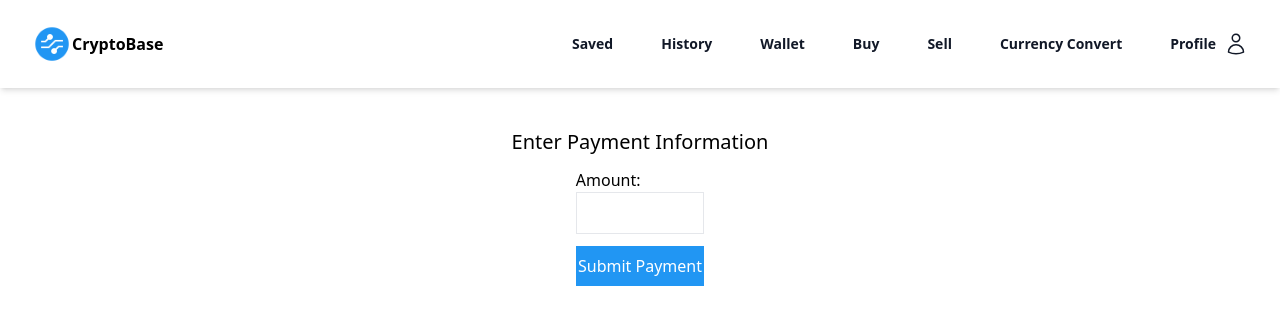
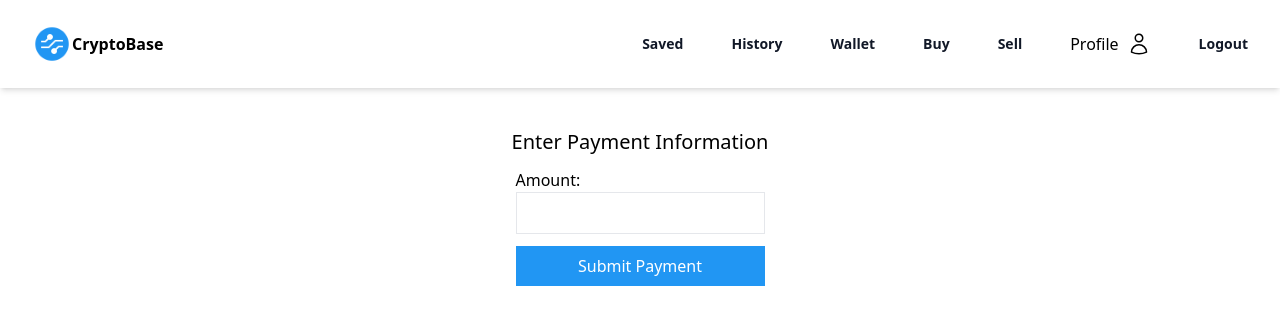
Before and after one commit to kinjall30/CryptoWebsite, a Django app: page /crypto/payments/ in a window 1280 px wide. Shown: the top 325 px of the page. Run offline with Django 4.2, Linux system fonts and the light colour scheme; the visitor is signed in with stand-in values (Sample User, id 1); some libraries are stand-ins or nearby versions.

Commit message:
ADDED all

```diff
--- a/Crypto/urls.py
+++ b/Crypto/urls.py
@@ -3,7 +3,7 @@ from django.conf import settings
 from django.conf.urls.static import static
 from . import views
 # from CryptoCrackers import views
-from .views import signup, user_login, index, watchlist
+from .views import signup, user_login, index, watchlist, logout_view
 
 app_name = 'CoinCraft'
 
@@ -19,6 +19,7 @@ urlpatterns = [
     path('buy/', views.buy, name='buy'),
     path('sell/', views.sell, name='sell'),
     path('history/', views.transcation_info, name='history'),
+    path('logout/', views.logout_view, name='logout'),
 ]
 
 if settings.DEBUG:
--- a/Payments/templates/payment_form.html
+++ b/Payments/templates/payment_form.html
@@ -3,11 +3,11 @@
 {% block content %}
 <div class="flex mt-10 flex-col items-center">
     <h1 class="text-xl">Enter Payment Information</h1>
-    <form class="flex flex-col w-2/4 my-3" method="post" action="{% url 'Payments:Payments' %}">
+    <form class="flex flex-col my-3" method="post" action="{% url 'Payments:Payments' %}">
         {% csrf_token %}
         <label for="amount">Amount:</label>
         <input class="border py-2 px-2 " type="number" id="amount" name="amount" required>
-        <button class="bg-[#2196f3] text-white py-2 mt-3" type="submit">Submit Payment</button>
+        <button class="bg-[#2196f3] text-white py-2 mt-3 px-5" type="submit">Submit Payment</button>
     </form>
 </div>
 
--- a/Payments/views.py
+++ b/Payments/views.py
@@ -45,7 +45,6 @@ def payment_view(request):
 
     return render(request, 'payment_form.html')
 
-
 @login_required
 def payment_success_view(request):
     if request.method == "GET":
--- a/templates/base.html
+++ b/templates/base.html
@@ -35,15 +35,12 @@
             </a>
           </div>
           <div class="flex gap-x-12">
+            {% if request.user.is_authenticated %}
             <a href="#" class="text-sm font-semibold leading-6 text-gray-900">Saved</a>
             <a href="{% url 'CryptoCrackers:history' %}" class="text-sm font-semibold leading-6 text-gray-900">History</a>
             <a href="{% url 'Payments:Payments' %}" class="text-sm font-semibold leading-6 text-gray-900">Wallet</a>
               <a href="{% url 'CryptoCrackers:buy' %}" class="text-sm font-semibold leading-6 text-gray-900">Buy</a>
               <a href="{% url 'CryptoCrackers:sell' %}" class="text-sm font-semibold leading-6 text-gray-900">Sell</a>
-            <button onclick="toggleCurrencyConverter()" class="text-sm font-semibold leading-6 text-gray-900 focus:outline-none">
-              Currency Convert
-          </button>
-            <a href="#" class="text-sm font-semibold leading-6 text-gray-900">
               <span class=" inline-flex align-items justify-center">
 
                 <span class="mr-2">Profile</span>
@@ -52,6 +49,12 @@
                 </svg>
               </span>
             </a>
+            <a href="{% url 'CryptoCrackers:logout' %}" class="text-sm font-semibold leading-6 text-gray-900">Logout</a>
+
+            {% else %}
+              <a href="{% url 'CryptoCrackers:login' %}" class="text-sm font-semibold leading-6 text-gray-900">Login</a>
+              <a href="{% url 'CryptoCrackers:signup' %}" class="text-sm font-semibold leading-6 text-gray-900">Signup</a>
+            {% endif %}
           </div>
         </nav>
 
```
Also changed, not shown: Crypto/views.py (+13 -3 lines).
